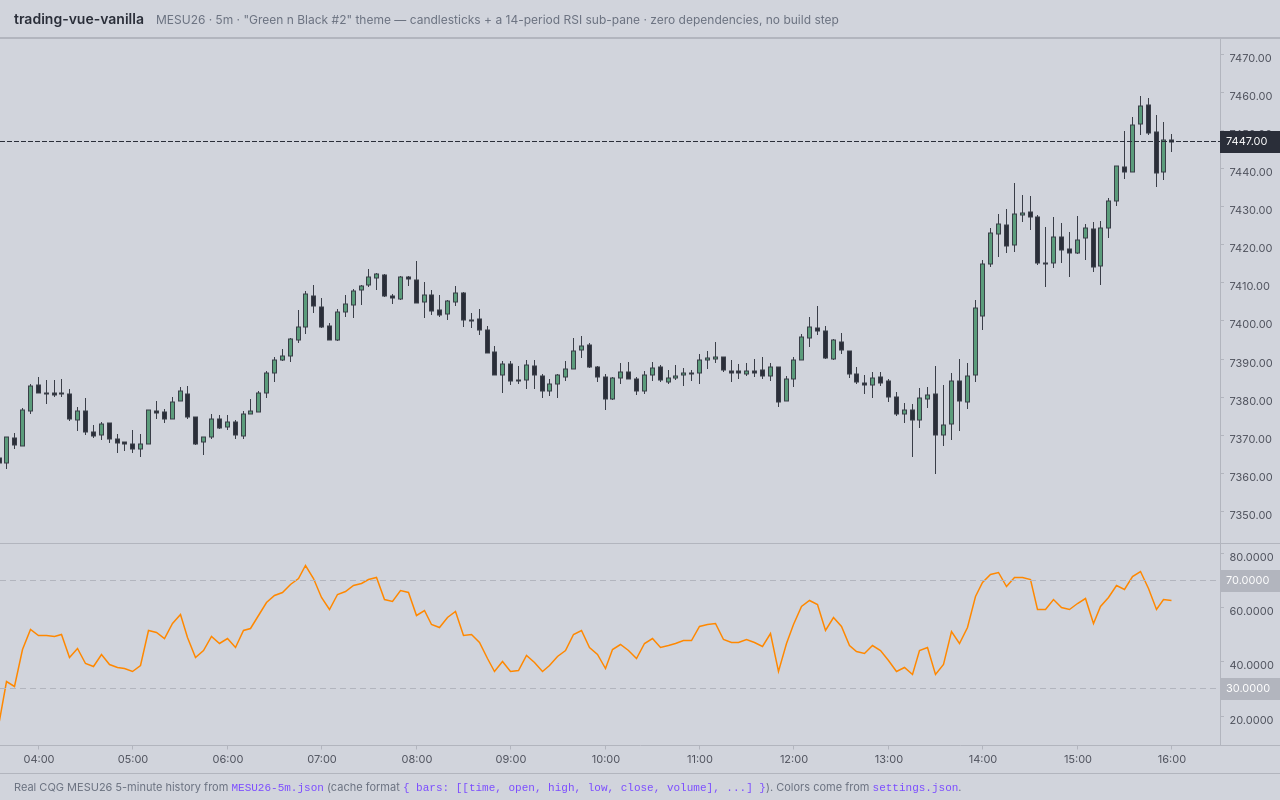
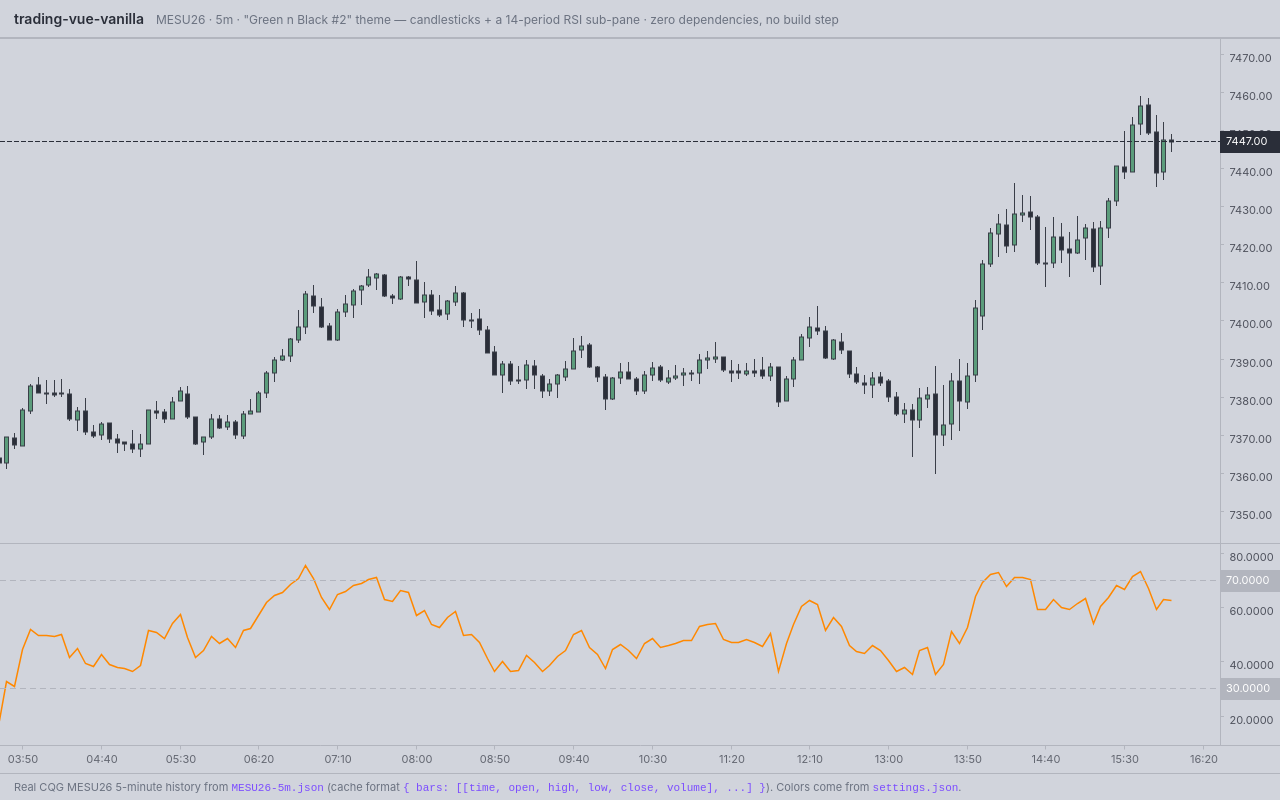
Before and after one commit to ether-strannik/trading_vue_vanilla_js, a website: page examples/index.html in a window 1280 px wide. Drawn offline with Linux system fonts and the light colour scheme.

Commit message:
Demo: enable index mode so session gaps collapse (no whitespace at the daily CME halt)

```diff
--- a/examples/index.html
+++ b/examples/index.html
@@ -55,7 +55,9 @@
       // crosshair: gray, dotted (engine reads the line style off vertLine/horzLine)
       crosshair: { color: ch.color, labelBg: ch.labelBg, labelText: ch.labelText,
                    vertLine: { style: ch.style }, horzLine: { style: ch.style } },
-      timeScale: { borderColor: settings.borderColor, timeVisible: true },
+      // indexBased: bars are placed by position, so session gaps (the CME daily halt)
+      // collapse instead of leaving whitespace - the engine's signature x-axis behavior.
+      timeScale: { borderColor: settings.borderColor, timeVisible: true, indexBased: true },
       rightPriceScale: { borderColor: settings.borderColor },
       // allow zooming out far enough to show the whole dataset at once (default cap is 500 bars)
       maxZoom: 2500,
```
